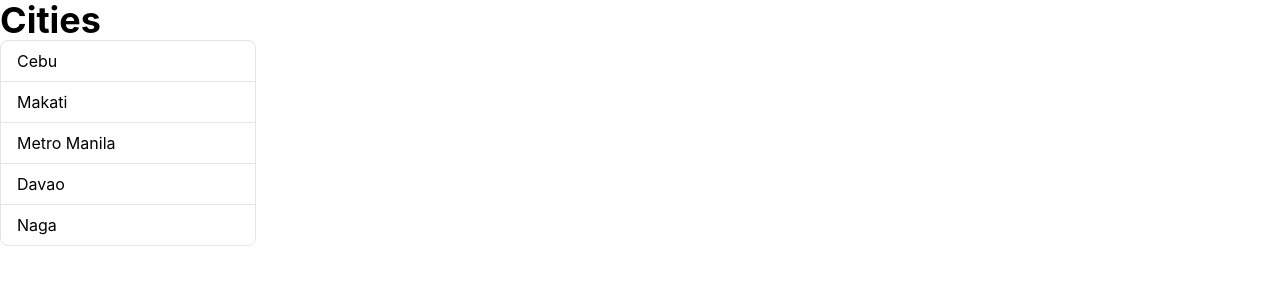
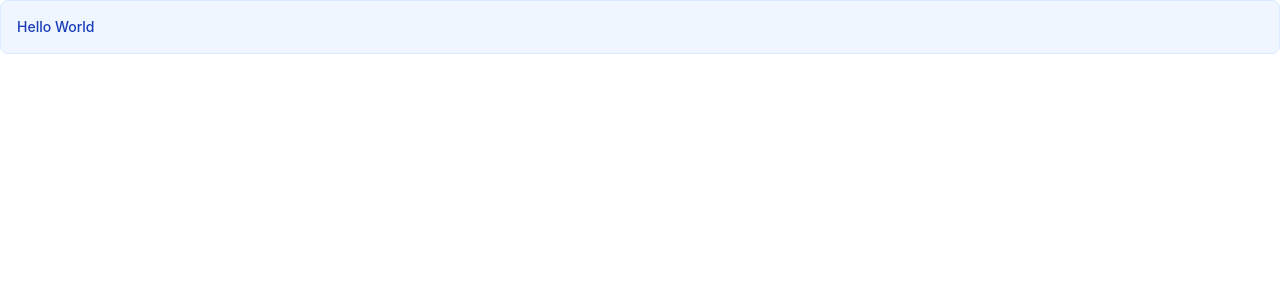
Before and after one commit to KingKunta22/JSDevJourney, a React (Vite) app in the folder react-app-yt/: page / in a window 1280 px wide. Shown: the top 300 px of the page. Built offline with nearby package versions, Linux system fonts and the light colour scheme.

Commit message:
Overstimulated

```diff
--- a/react-app-yt/src/App.tsx
+++ b/react-app-yt/src/App.tsx
@@ -1,19 +1,37 @@
-// import Message from './Message';
-import ListGroup from "./components/ListGroup";
+// // import Message from './Message';
+// import ListGroup from "./components/ListGroup";
 
-function App() {
+// function App() {
+//   let items = ["Cebu", "Makati", "Metro Manila", "Davao", "Naga"];
 
-  let items = ["Cebu", "Makati", "Metro Manila", "Davao", "Naga"];
+//   const handleSelectItem = (item: string) => {
+//     console.log(item);
+//   };
 
-  const handleSelectItem = (item: string) => {
-    console.log(item);
-  }
+//   return (
+//     <div>
+//       <ListGroup
+//         items={items}
+//         heading="Cities"
+//         onSelectItem={handleSelectItem}
+//       />
+//     </div>
+//   );
+// }
 
-  return (
+// export default App;
+
+import Alert from './components/Alert'
+
+function App(){
+  return(
     <div>
-      <ListGroup items={items} heading="Cities" onSelectItem={handleSelectItem}/>
+      <Alert>
+        Hello <span>World</span>
+      </Alert>
     </div>
-  );
+  )
 }
 
+
 export default App;
--- /dev/null
+++ b/react-app-yt/src/components/Alert.tsx
@@ -0,0 +1,15 @@
+import React, { type ReactNode } from 'react'
+
+interface Props {
+    children: ReactNode;
+}
+
+const Alert = ({ children }: Props) => {
+  return (
+    <div className="p-4 mb-4 text-sm text-blue-800 rounded-lg bg-blue-50 border border-blue-100" role="alert">
+        <span className="font-medium">{ children }</span>
+    </div>
+  )
+}
+
+export default Alert
--- a/react-app-yt/src/components/ListGroup.tsx
+++ b/react-app-yt/src/components/ListGroup.tsx
@@ -34,7 +34,7 @@ function ListGroup({ items, heading, onSelectItem }: ListGroupProps) {
             key={item}
             onClick={() => {
               setSelectedIndex(index);
-              onSelectItem(item)
+              onSelectItem(item);
             }}
           >
             {item}
```
